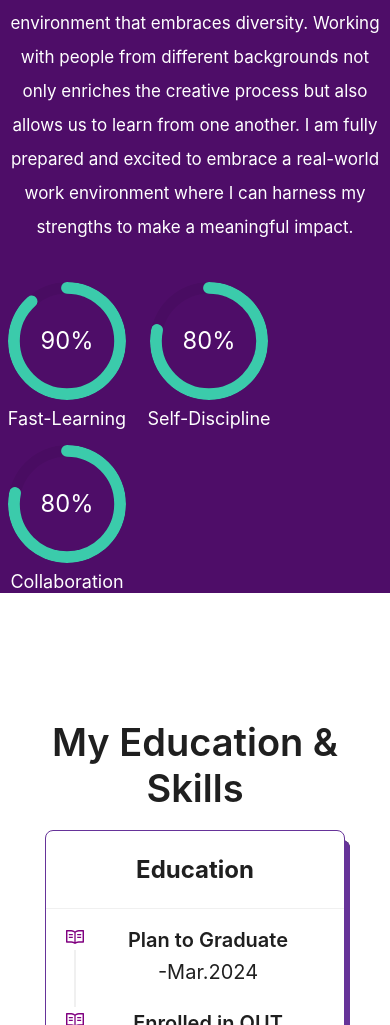
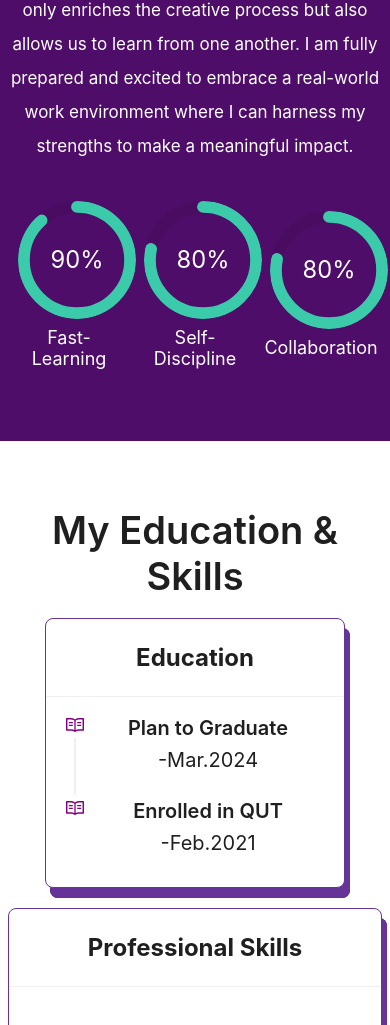
Before and after one commit to Hisa12/myportfolio, a React (Create React App) app: page / in a window 390 px wide. Shown: the part 975-2000 px from the top of the page. Built offline with nearby package versions, Linux system fonts and the light colour scheme.

Commit message:
fix css for responsive pages

```diff
--- /dev/null
+++ b/src/Components/SoftSkills/SoftSkills.css
@@ -0,0 +1,5 @@
+@media screen and (max-width: 750px) {
+  .processComp {
+    width: 118px;
+  }
+}
--- a/src/Components/SoftSkills/SoftSkills.js
+++ b/src/Components/SoftSkills/SoftSkills.js
@@ -1,5 +1,6 @@
 import React from "react";
 import { Progress, Space, Row, Col } from "antd";
+import "./SoftSkills.css";
 
 function SoftSkills() {
   const softSkill = [
@@ -15,6 +16,7 @@ function SoftSkills() {
             <div key={item.name}>
               <Row>
                 <Col>
+                  <div className="processComp">
                     <Progress
                       size={118}
                       strokeColor={"#3bcbab"}
@@ -35,6 +37,7 @@ function SoftSkills() {
                     >
                       {item.name}
                     </div>
+                  </div>
                 </Col>
               </Row>
             </div>
--- a/src/Pages/Home.js
+++ b/src/Pages/Home.js
@@ -14,7 +14,7 @@ function Home() {
     <div className="homePage">
       <div className="firstComp">
         <Row justify="space-evenly">
-          <Col className="introContainer intro" xs={23} sm={20} md={11} xl={10}>
+          <Col className="introContainer intro" xs={22} sm={20} md={11} xl={10}>
             <IntroText />
           </Col>
 
--- a/src/Styles/Home.css
+++ b/src/Styles/Home.css
@@ -37,8 +37,8 @@
 }
 
 .thirdComp {
-  padding-top: 100px;
-  padding-bottom: 40px;
+  padding-top: 80px;
+  height: 90vh;
 }
 
 .careerExp {
@@ -50,7 +50,24 @@
   .introContainer.img {
     display: none;
   }
+  .firstComp {
+    height: 60vh;
+  }
   .secondComp {
     height: 100vh;
   }
+  .thirdComp {
+    padding-top: 80px;
+    height: 120vh;
+  }
 }
+
+@media screen and (max-width: 500px) {
+  .firstComp {
+    height: 50vh;
+  }
+  .thirdComp {
+    padding-top: 40px;
+    height: 100vh;
+  }
+}
```
Lines whose indentation alone changed are shown as unchanged.
